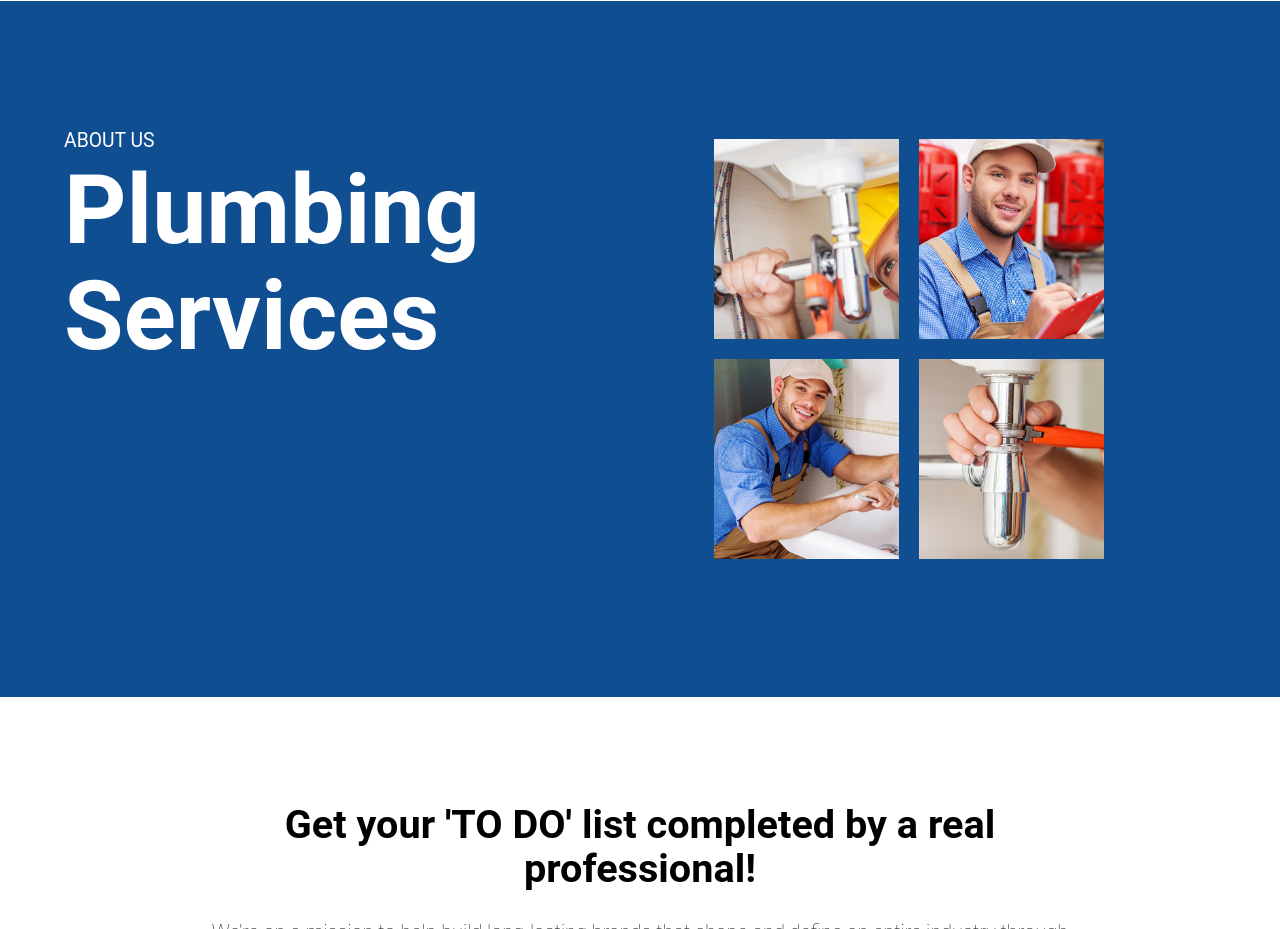
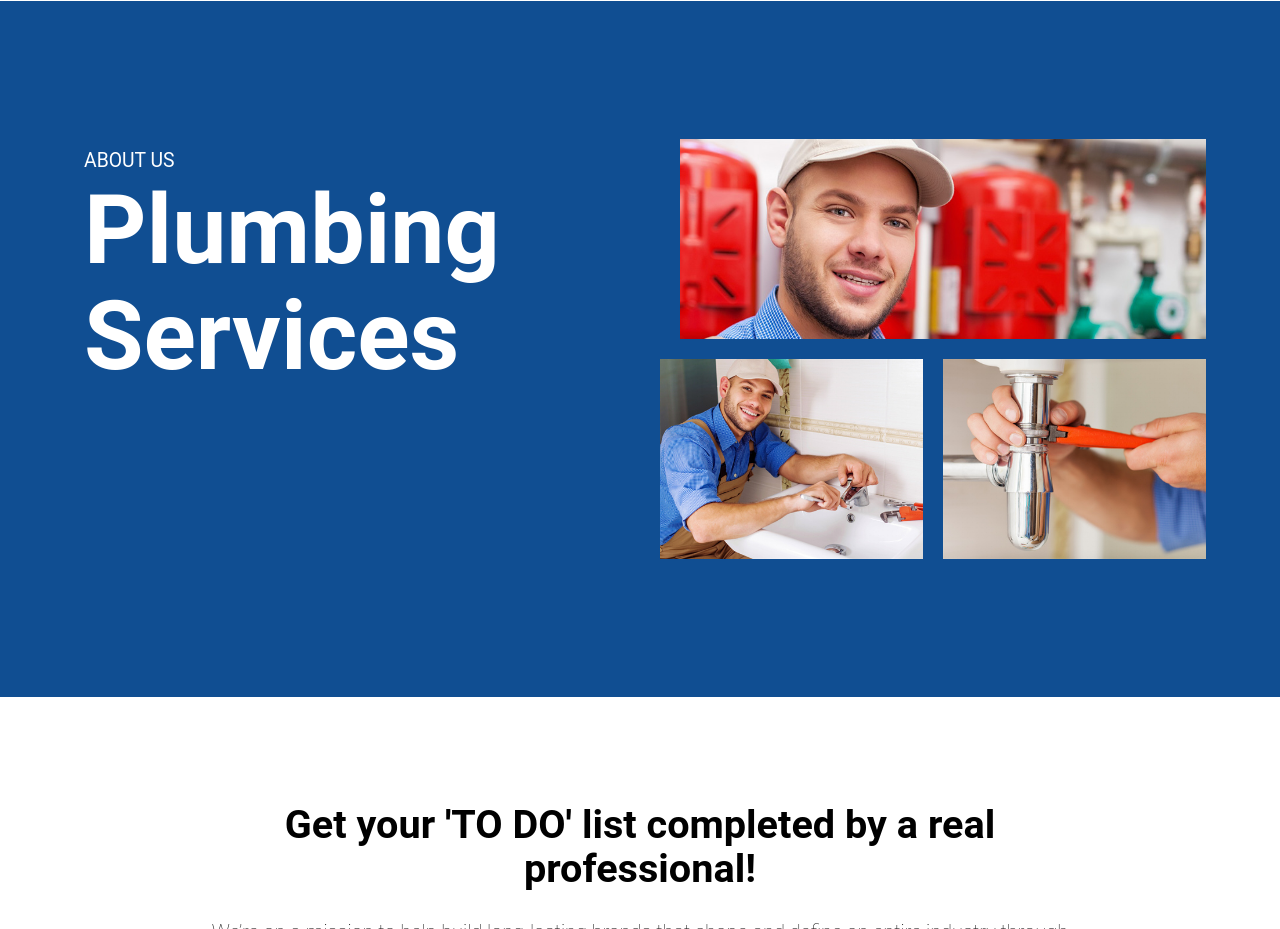
Before and after one commit to MoscoDev/MoscoDev., a plain HTML site: page index.html in a window 1280 px wide. Shown: the part 3160-4089 px from the top of the page. Drawn offline with Linux system fonts and the light colour scheme.

Commit message:
Update style.css

```diff
--- a/css/style.css
+++ b/css/style.css
@@ -323,10 +323,11 @@
 
 .plumbing-left {
 	width: 100%;
+Padding: 20px;
 }
 
 .plumbing-right {
-	width: 80%;
+	width: 100%;
 }
 
 .plumbing-left h1 {
@@ -338,12 +339,12 @@
 .top,
 .bottom {
 	display: flex;
-	width: 80%;
+	width: 100%;
 	flex-direction: row;
 }
 
 .pics4 {
-	Width: 80%;
+	Width: 100%;
 	height: 200px;
 	margin: 10px;
 	background-image: url(../images/billionphotos1882951.jpg);
@@ -351,7 +352,7 @@
 }
 
 .pics3 {
-	Width: 80%;
+	Width: 100%;
 	height: 200px;
 	margin: 10px;
 	background-size: cover;
@@ -359,7 +360,7 @@
 }
 
 .pics1 {
-	Width: 80%;
+	Width:100%;
 	height: 200px;
 	margin: 10px;
 	background-size: cover;
@@ -367,7 +368,7 @@
 }
 
 .pics2 {
-	Width: 80%;
+	Width: 100%
 	height: 200px;
 	background-size: cover;
 	margin: 10px;
```
